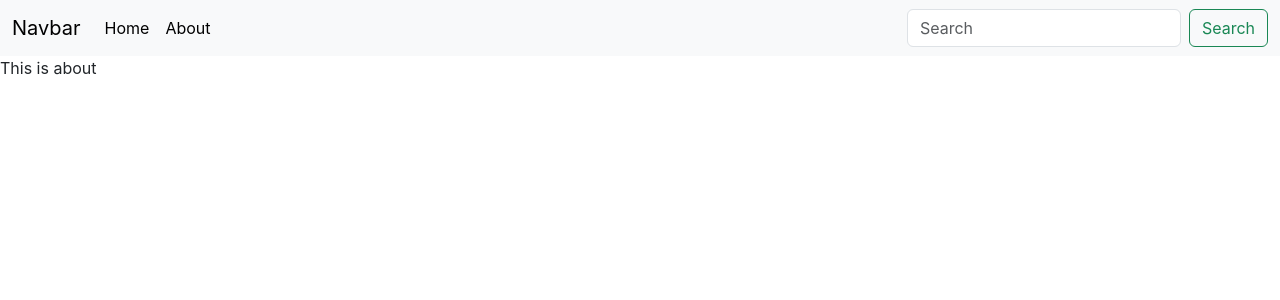
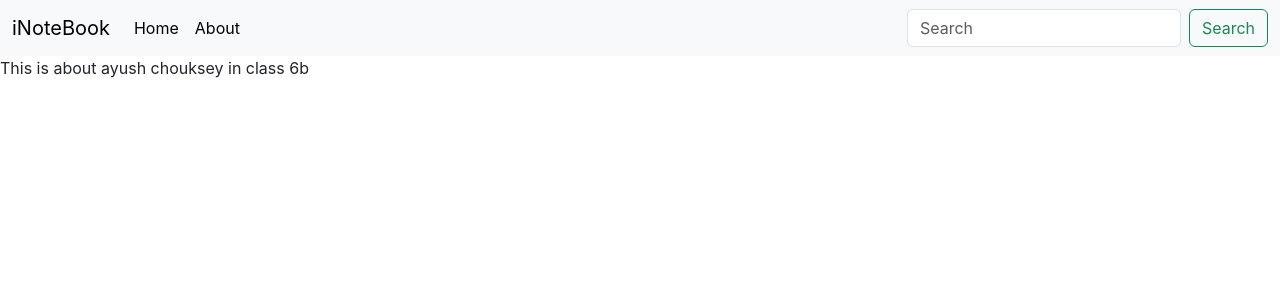
Before and after one commit to Ayu727575/Inotebook, a React (Create React App) app: page /about in a window 1280 px wide. Shown: the top 300 px of the page. Built offline with nearby package versions, Linux system fonts and the light colour scheme; the HTML template or start-up script is replaced by a standard one.

Commit message:
Lecture 58 -  useContext hook: Using React Context API

```diff
--- a/src/App.js
+++ b/src/App.js
@@ -3,10 +3,12 @@
 import Navbar from "./components/Navbar";
 import Home from "./components/Home";
 import About from "./components/About";
+import NoteState from "./context/notes/NoteState";
 
 function App() {
   return (
     <>
+      <NoteState>
         <BrowserRouter>
           <Navbar />
           <Routes>
@@ -14,6 +16,7 @@
             <Route exact path="/about" element={<About />}></Route>
           </Routes>
         </BrowserRouter>
+      </NoteState>
     </>
   );
 }
--- a/src/components/About.js
+++ b/src/components/About.js
@@ -1,7 +1,17 @@
-import React from "react";
+import React, { useContext, useEffect } from "react";
+import NoteContext from "../context/notes/noteContext";
 
 const About = () => {
-  return <div>This is about</div>;
+  const a = useContext(NoteContext);
+  useEffect(() => {
+    a.update();
+  }, []);
+
+  return (
+    <div>
+      This is about {a.state.name} in class {a.state.class}
+    </div>
+  );
 };
 
 export default About;
--- a/src/components/Navbar.js
+++ b/src/components/Navbar.js
@@ -6,7 +6,7 @@
     <nav className="navbar navbar-expand-lg bg-body-tertiary">
       <div className="container-fluid">
         <Link className="navbar-brand" to="/">
-          Navbar
+          iNoteBook
         </Link>
         <button
           className="navbar-toggler"
--- /dev/null
+++ b/src/context/notes/NoteState.js
@@ -0,0 +1,24 @@
+import { useState } from "react";
+import NoteContext from "./noteContext";
+
+const NoteState = (props) => {
+  const s1 = {
+    name: "ayush",
+    class: "5b",
+  };
+  const [state, setState] = useState(s1);
+  const update = () => {
+    setTimeout(() => {
+      setState({
+        name: "ayush chouksey",
+        class: "6b",
+      });
+    }, 1000);
+  };
+  return (
+    <NoteContext.Provider value={{ state, update }}>
+      {props.children}
+    </NoteContext.Provider>
+  );
+};
+export default NoteState;
--- /dev/null
+++ b/src/context/notes/noteContext.js
@@ -0,0 +1,5 @@
+import { createContext } from "react";
+
+const NoteContext = createContext();
+
+export default NoteContext;
```
Lines whose indentation alone changed are shown as unchanged.
